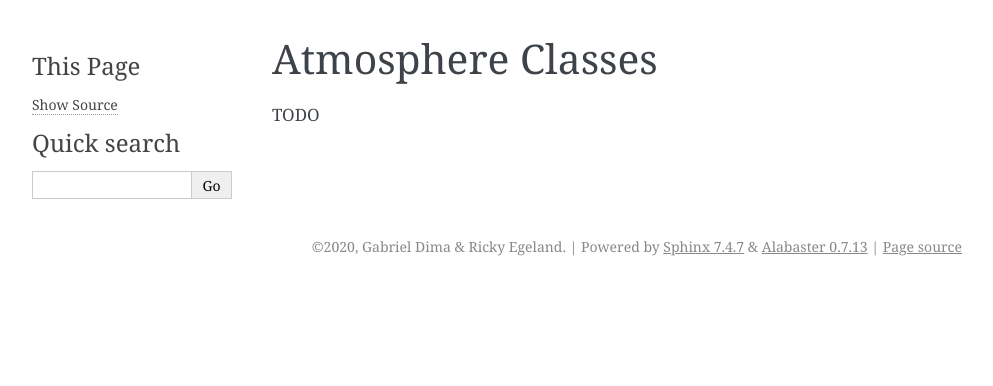
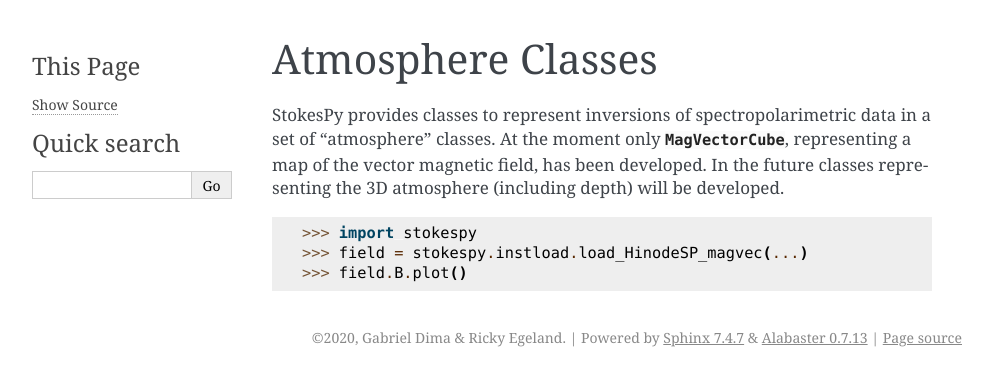
Before and after one commit to NCAR/stokespy, a Sphinx documentation site: the page built from docs/atmos_classes.rst, in a window 1280 px wide. Shown: the top 386 px of the page, without its empty margins (148-1141 px from the left). Built offline with Sphinx 7.4.7, drawn with Linux system fonts in a browser that asks for light colours; the version number could not be read and is left out.

Commit message:
Add docs of atmosphere classes

```diff
--- a/docs/atmos_classes.rst
+++ b/docs/atmos_classes.rst
@@ -1,4 +1,14 @@
 Atmosphere Classes
 ==================
 
-TODO
+StokesPy provides classes to represent inversions of
+spectropolarimetric data in a set of "atmosphere" classes.  At the
+moment only `~stokespy.MagVectorCube`, representing a map of the
+vector magnetic field, has been developed.  In the future classes
+representing the 3D atmosphere (including depth) will be developed.
+
+.. code-block:: python
+
+  >>> import stokespy
+  >>> field = stokespy.instload.load_HinodeSP_magvec(...)
+  >>> field.B.plot()
```
